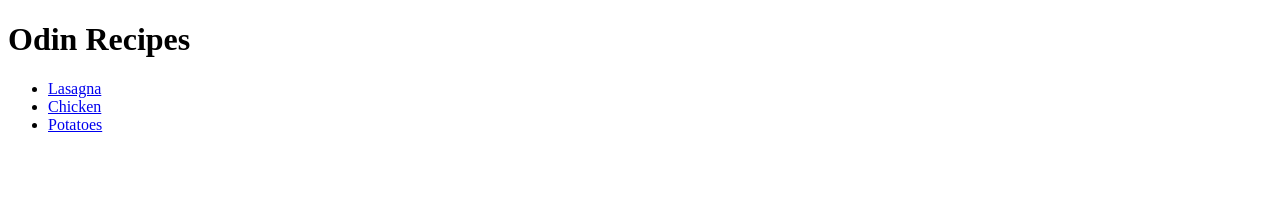
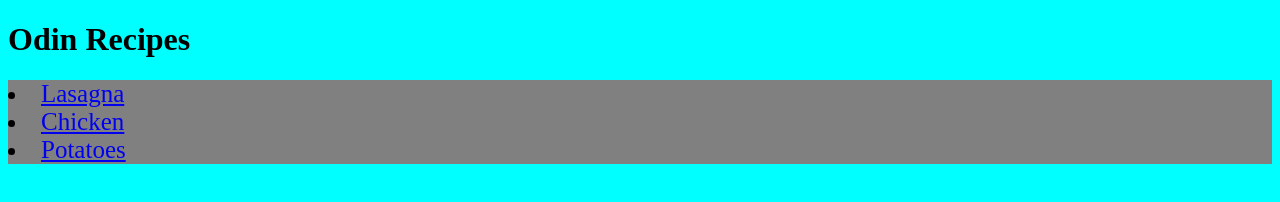
Before and after one commit to nerara/odin-recipes, a plain HTML site: page index.html in a window 1280 px wide. Drawn offline with Linux system fonts and the light colour scheme.

Commit message:
added css

```diff
--- a/index.html
+++ b/index.html
@@ -2,6 +2,7 @@
 <html lang="en">
 
 <head>
+    <link rel="stylesheet" href="style.css">
     <meta charset="UTF-8">
     <meta http-equiv="X-UA-Compatible" content="IE=edge">
     <meta name="viewport" content="width=<device-width>, initial-scale=1.0">
@@ -10,12 +11,13 @@
 
 <body>
     <h1>Odin Recipes</h1>
+    <div class="links"
     <ul>
-
         <li><a href="recipes/lasagna.html">Lasagna</a> </li>
         <li><a href="recipes/chicken.html">Chicken</a> </li>
         <li><a href="recipes/potatoes.html">Potatoes</a> </li>
     </ul>
+</div>
 </body>
 
 </html>
```
